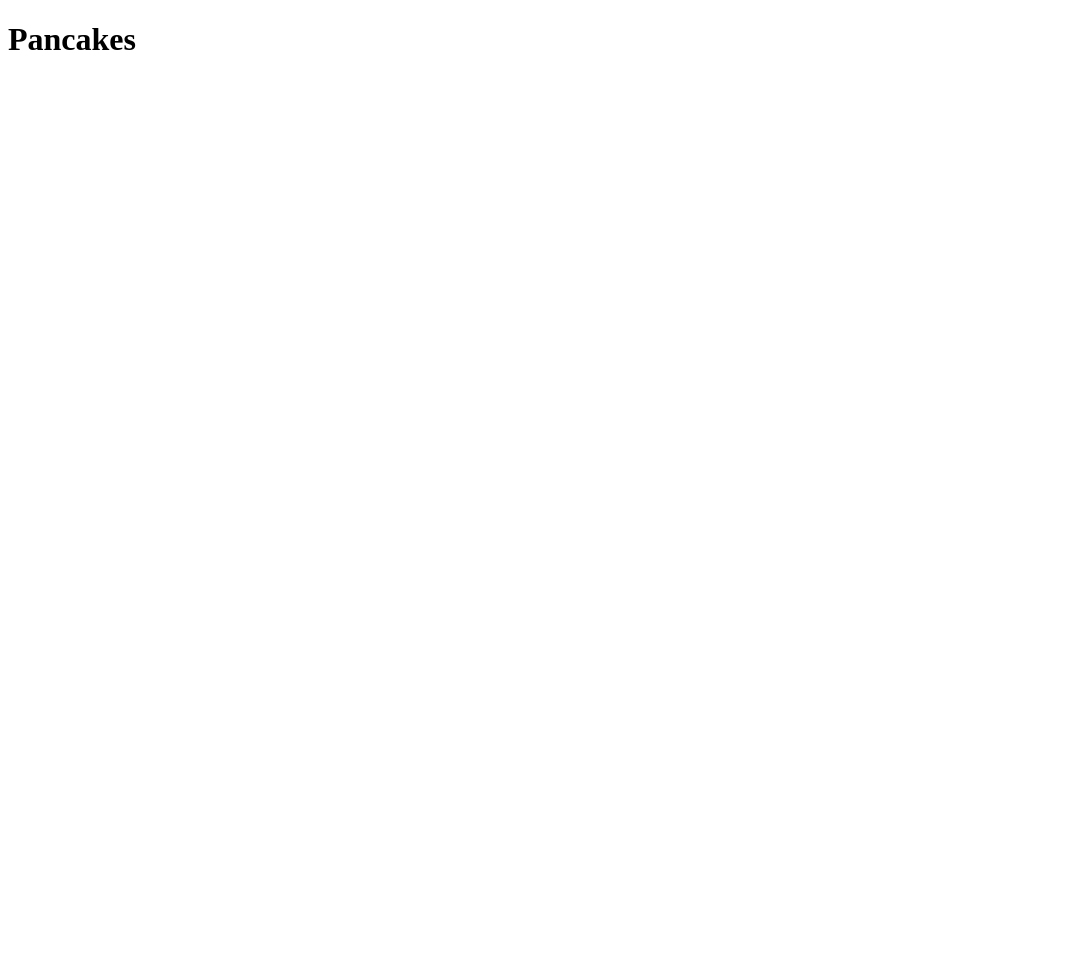
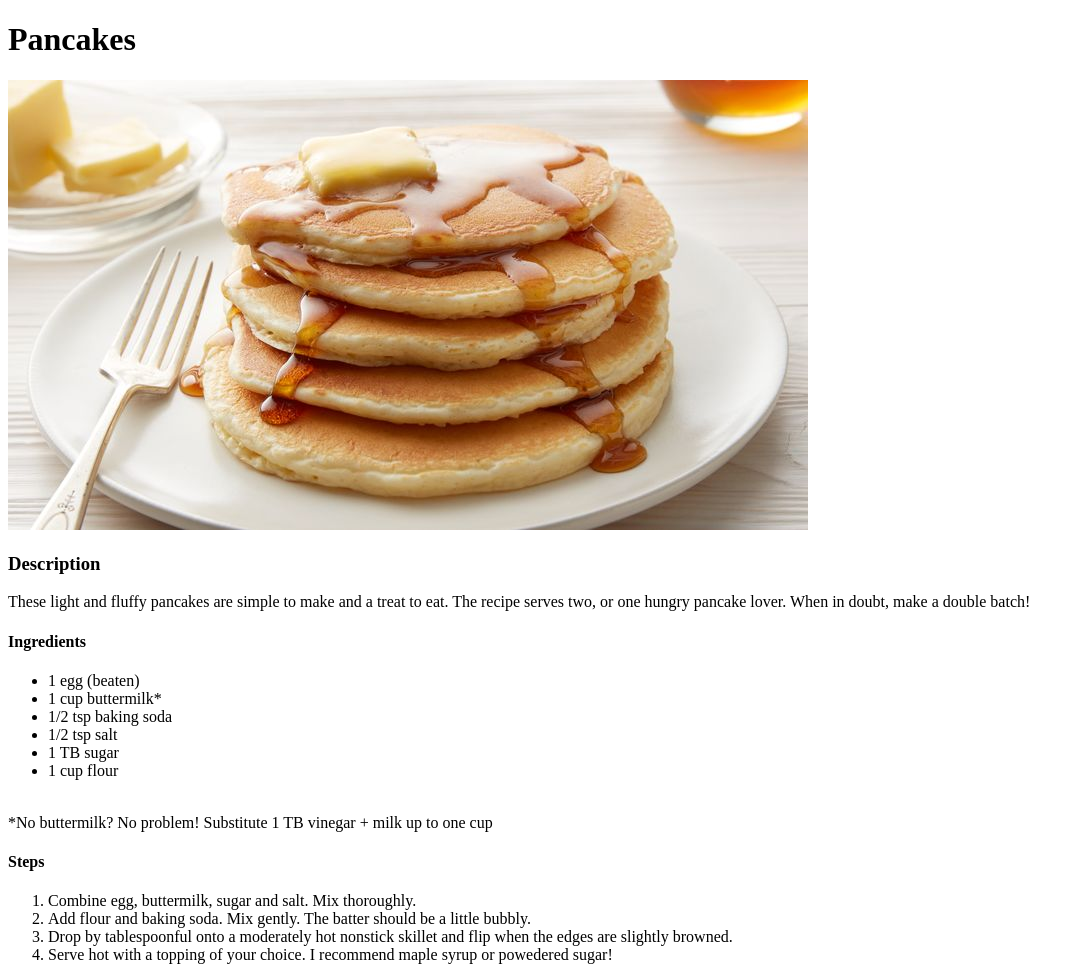
Before and after one commit to nbarnabeeOdinProject/odin-recipes, a plain HTML site: page recipes/pancakes.html in a window 1280 px wide. Shown: the whole page, without its empty margins (0-1084 px from the left). Before the commit the page ends 800 px from the top, so only its background shows below. Drawn offline with Linux system fonts and the light colour scheme.

Commit message:
Add images and complete pancakes

```diff
--- a/recipes/pancakes.html
+++ b/recipes/pancakes.html
@@ -6,5 +6,28 @@
     </head>
     <body>
         <h1>Pancakes</h1>
+        <p><img src="../img/pancakes.jpg" alt="A plate of fluffy pancakes"></p>
+        <h3>Description</h3>
+        These light and fluffy pancakes are simple to make and a treat to eat.  The recipe serves two, or one hungry pancake lover.  When in doubt, make a double batch!
+        <p><h4>Ingredients</h4>
+        <ul>
+            <li>1 egg (beaten)</li>
+            <li>1 cup buttermilk*</li>
+            <li>1/2 tsp baking soda</li>
+            <li>1/2 tsp salt</li>
+            <li>1 TB sugar</li>
+            <li>1 cup flour</li>
+        </ul>
+        <br>
+        *No buttermilk?  No problem!  Substitute 1 TB vinegar + milk up to one cup
+        </p>
+        <p><h4>Steps</h4>
+        <ol>
+            <li>Combine egg, buttermilk, sugar and salt.  Mix thoroughly.</li>
+            <li>Add flour and baking soda.  Mix gently.  The batter should be a little bubbly.</li>
+            <li>Drop by tablespoonful onto a moderately hot nonstick skillet and flip when the edges are slightly browned.</li>
+            <li>Serve hot with a topping of your choice.  I recommend maple syrup or powedered sugar!</li>
+        </ol></p>
+
     </body>
 </html>
```
Also changed, not shown: img/bsmoothie.jpeg (added), img/pancakes.jpg (added), img/pasta.jpeg (added), recipes/berrysmoothie.html (added), recipes/pasta.html (added).
